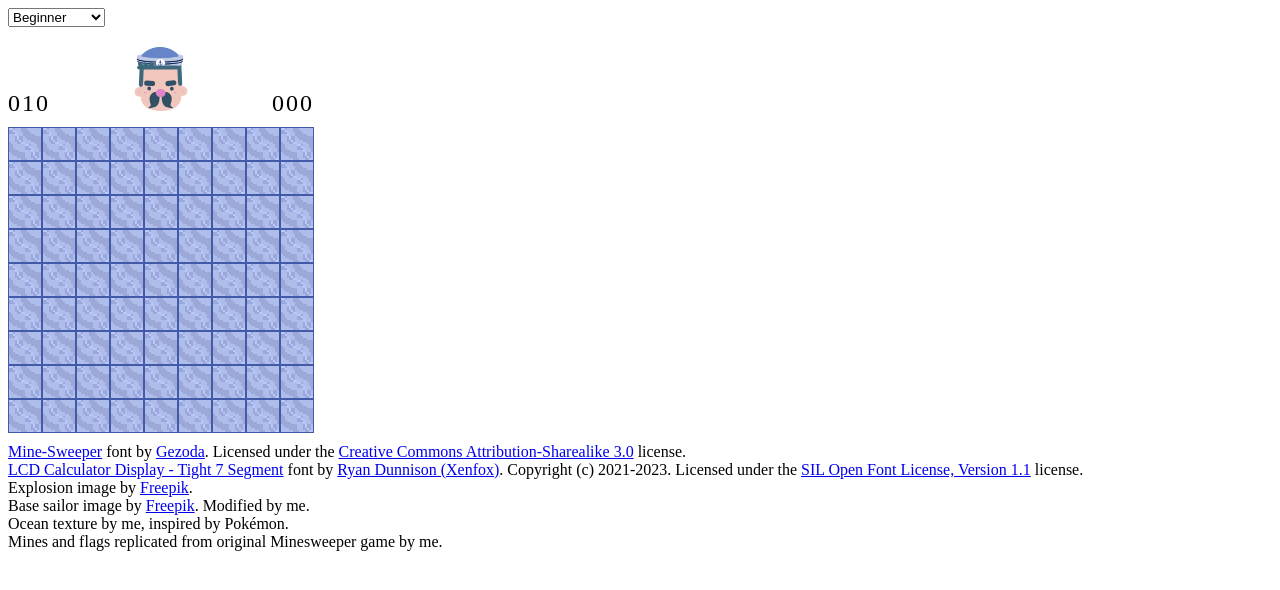
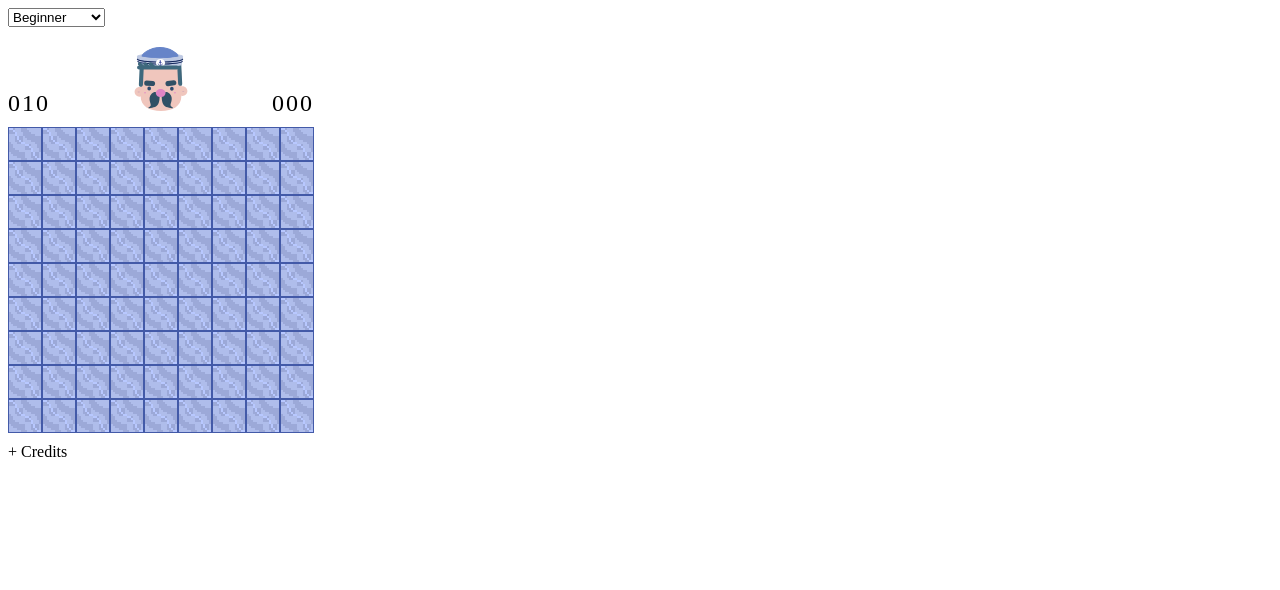
Before and after one commit to ezhai24/minesweeper, a Next.js app: page / in a window 1280 px wide. Shown: the top 590 px of the page. Built offline with nearby package versions, Linux system fonts and the light colour scheme.

Commit message:
attributions list styling

```diff
--- a/pages/index.tsx
+++ b/pages/index.tsx
@@ -1,9 +1,17 @@
 import styled from '@emotion/styled';
+import { useState } from 'react';
 
 import Minesweeper from '@/components/Minesweeper';
 
-const Attributions = styled.div({
+const CreditsButton = styled.div({
   marginTop: 10,
+  ':hover': {
+    cursor: 'pointer',
+  },
+});
+
+const Attributions = styled.ul({
+  marginTop: 4,
 });
 
 const Home = () => {
@@ -31,21 +39,31 @@
     },
   };
 
+  const [isAttributionsShowing, setIsAttributionsShowiingng] = useState(false);
+
+  const toggleAttributions = () => setIsAttributionsShowiingng((prev) => !prev);
+
   return (
     <>
       <Minesweeper />
+      <CreditsButton onClick={toggleAttributions}>
+        {isAttributionsShowing ? '- ' : '+ '}
+        Credits
+      </CreditsButton>
+      {isAttributionsShowing && (
         <Attributions>
-        <div>
+          <li>
             <a href={attributions.minesweeperFont.link}>Mine-Sweeper</a>
             <span> font by </span>
-          <a href={attributions.minesweeperFont.authorLink}>Gezoda</a>. Licensed
+            <a href={attributions.minesweeperFont.authorLink}>Gezoda</a>.
+            Licensed
             <span> under the </span>
             <a href={attributions.minesweeperFont.licenseLink}>
               Creative Commons Attribution-Sharealike 3.0
             </a>
             <span> license.</span>
-        </div>
-        <div>
+          </li>
+          <li>
             <a href={attributions.lcdFont.link}>
               LCD Calculator Display - Tight 7 Segment
             </a>
@@ -56,20 +74,21 @@
               SIL Open Font License, Version 1.1
             </a>
             <span> license.</span>
-        </div>
-        <div>
+          </li>
+          <li>
             <span>Explosion image by </span>
             <a href={attributions.explosionSvg.link}>Freepik</a>.
-        </div>
-        <div>
+          </li>
+          <li>
             <span>Base sailor image by </span>
             <a href={attributions.sailorSvg.link}>Freepik</a>. Modified by me.
-        </div>
-        <div>Ocean texture by me, inspired by Pokémon.</div>
-        <div>
+          </li>
+          <li>Ocean texture by me, inspired by Pokémon.</li>
+          <li>
             Mines and flags replicated from original Minesweeper game by me.
-        </div>
+          </li>
         </Attributions>
+      )}
     </>
   );
 };
```
Lines whose indentation alone changed are shown as unchanged.
